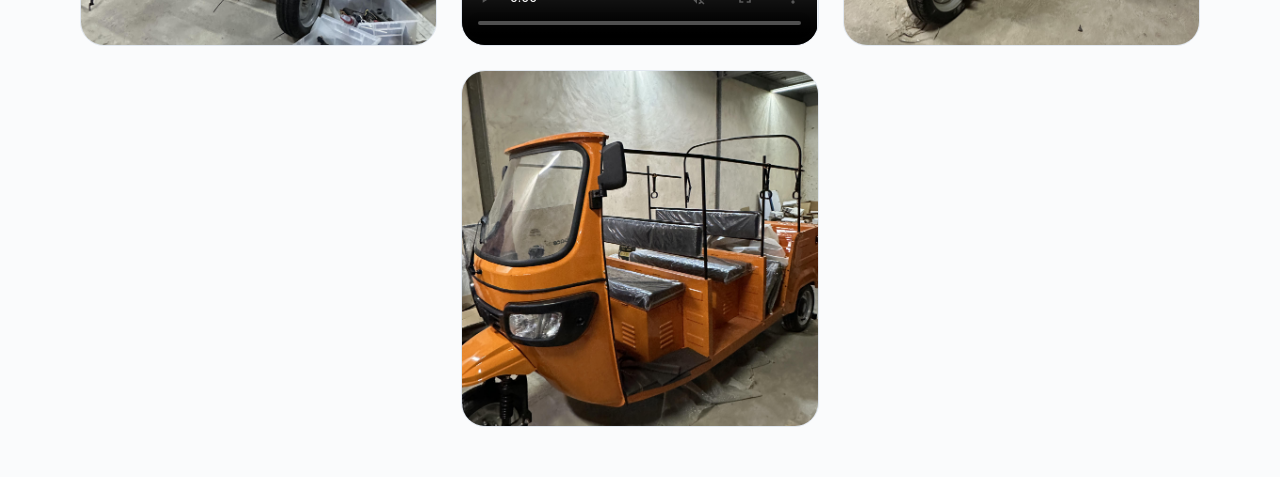
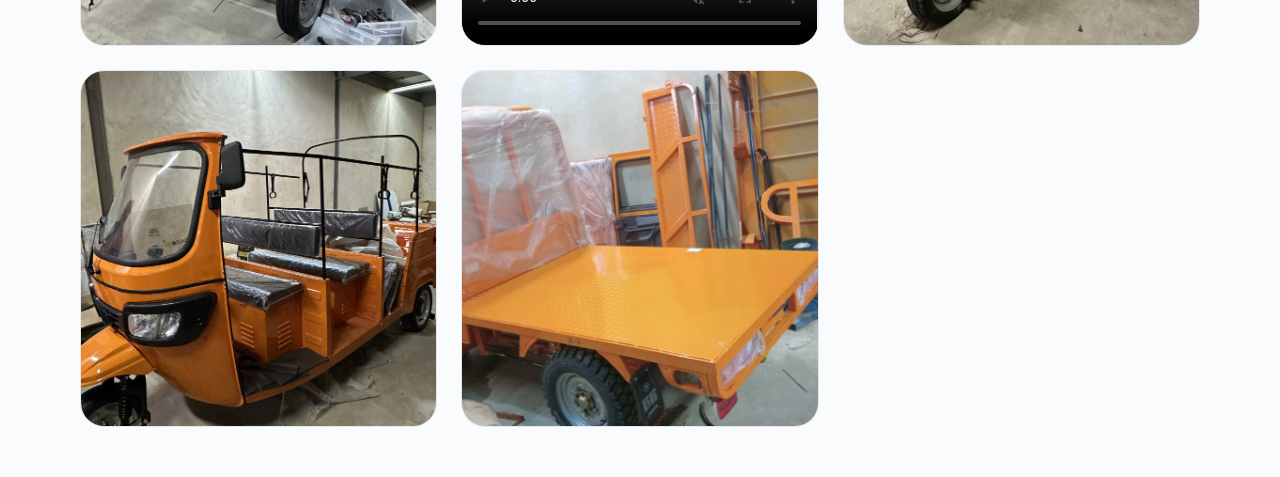
Before and after one commit to Just9ice/nok-website, a Next.js app: page /solutions/electric-mobility in a window 1280 px wide. Shown: the part 1553-2030 px from the top of the page. Built offline with nearby package versions, Linux system fonts and the light colour scheme; grey boxes are pictures that could not be loaded.

Commit message:
ev-cargo img added

```diff
--- a/src/app/solutions/electric-mobility/page.tsx
+++ b/src/app/solutions/electric-mobility/page.tsx
@@ -77,9 +77,9 @@ export default function ElectricMobilityPage() {
             className="rounded-3xl bg-gradient-to-br from-purple-500/20 to-pink-500/5 p-8 border border-white/10 backdrop-blur-md"
           >
             <p className="text-xl leading-relaxed text-slate-800 dark:text-white/85">
-              &ldquo;We provide an entire ecosystem — from high-performance electric
-              bikes to reliable charging stations, empowering you to transition
-              seamlessly to electric mobility.&rdquo;
+              &ldquo;We provide an entire ecosystem — from high-performance
+              electric bikes to reliable charging stations, empowering you to
+              transition seamlessly to electric mobility.&rdquo;
             </p>
           </motion.div>
         </div>
@@ -117,6 +117,11 @@ export default function ElectricMobilityPage() {
             {
               type: "image",
               src: "/projects/ev-image-3.jpg",
+              alt: "Cargo Bikes Delivery",
+            },
+            {
+              type: "image",
+              src: "/projects/ev-cargo.jpeg",
               alt: "Delivery Bikes",
             },
           ].map((media, idx) => (
@@ -126,7 +131,7 @@ export default function ElectricMobilityPage() {
               whileInView={{ opacity: 1, scale: 1 }}
               viewport={{ once: true }}
               transition={{ duration: 0.5, delay: idx * 0.1 }}
-              className={`group relative aspect-square overflow-hidden rounded-3xl bg-slate-100 dark:bg-white/5 border border-slate-200 dark:border-white/10${idx === 3 ? " sm:col-start-1 lg:col-start-2" : ""}`}
+              className="group relative aspect-square overflow-hidden rounded-3xl bg-slate-100 dark:bg-white/5 border border-slate-200 dark:border-white/10"
             >
               {media.type === "image" ? (
                 <Image
```
Also changed, not shown: public/projects/ev-cargo.jpeg (added).
